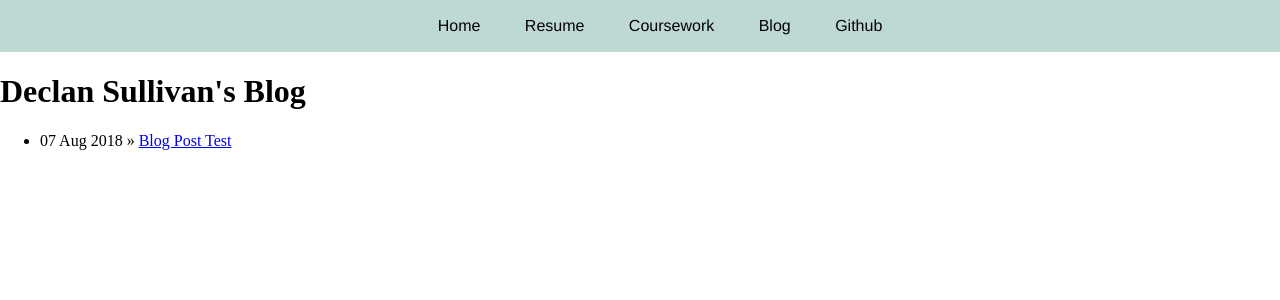
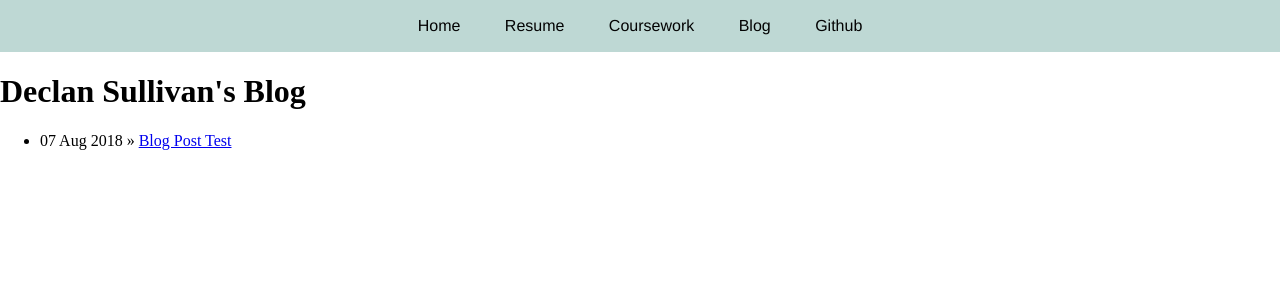
Before and after one commit to declansullivan/static-html-site, a Jekyll site: the page built from blog/index.html, in a window 1280 px wide. Shown: the top 300 px of the page. Built offline with Jekyll 4.4.1, drawn with Linux system fonts in a browser that asks for light colours.

Commit message:
Update main.css

```diff
--- a/css/main.css
+++ b/css/main.css
@@ -5,6 +5,8 @@
 
 .main {
   text-align: center;
+  margin: 0;
+  padding: 0;
 }
 
 .resume {
@@ -22,16 +24,17 @@
 nav ul {
   font-family: "Helvetica";
   list-style: none;
+  display: inline-block;
+  padding: 0;
 }
 
 nav ul li {
-  display: inline;
+  display: inline-block;
 }
 
 nav ul li a {
   color: #030303;
   text-decoration: none;
-  display: block, inline;
   padding: 17px 20px;
 }
 
@@ -39,10 +42,6 @@
   color: #2081C3;
 }
 
-nav ul li a.active {
-  background-color: #ADC5C1;
-}
-
 img {
   width: 50%;
 }
```
